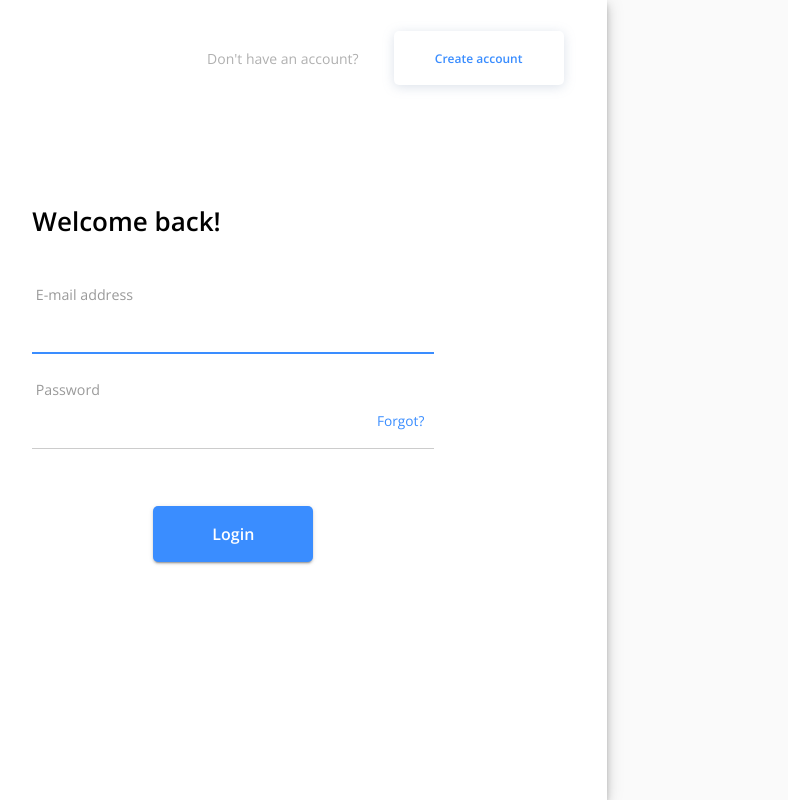
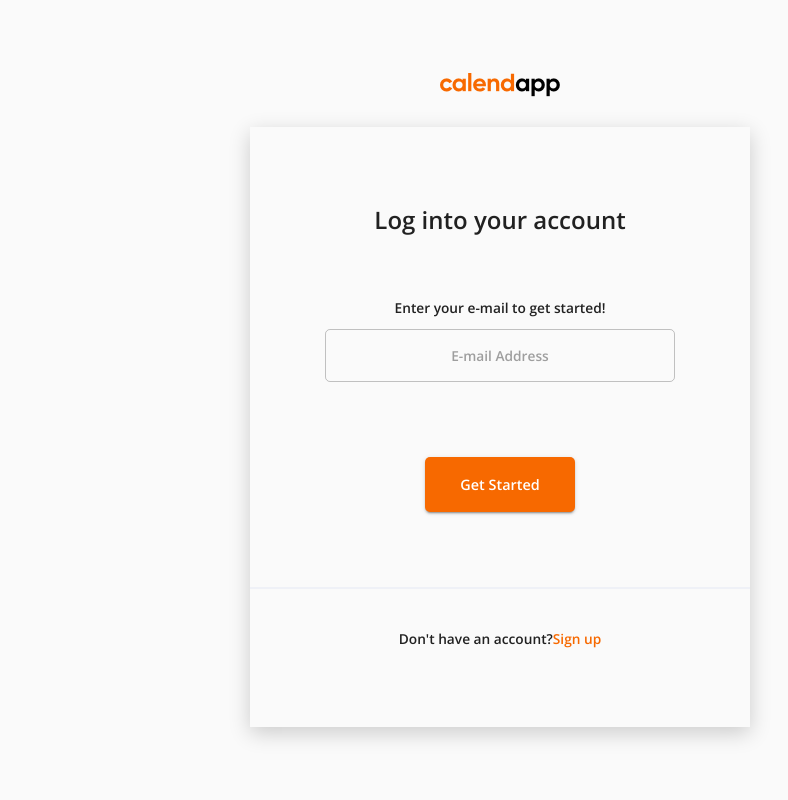
Before and after one commit to hatchways/team-long-john, a React (Create React App) app in the folder client/: page /login in a window 1280 px wide. Shown: the whole page, without its empty margins (140-928 px from the left). Built offline with nearby package versions, Linux system fonts and the light colour scheme.

Commit message:
Front-end skeleton with some structures to the event handlers complete for sign up and the log in pages.

```diff
--- a/client/src/pages/Login/Login.tsx
+++ b/client/src/pages/Login/Login.tsx
@@ -1,20 +1,21 @@
 import CssBaseline from '@material-ui/core/CssBaseline';
-import Paper from '@material-ui/core/Paper';
-import Box from '@material-ui/core/Box';
 import Grid from '@material-ui/core/Grid';
 import { FormikHelpers } from 'formik';
-import Typography from '@material-ui/core/Typography';
 import useStyles from './useStyles';
 import login from '../../helpers/APICalls/login';
-import LoginForm from './LoginForm/LoginForm';
-import AuthHeader from '../../components/AuthHeader/AuthHeader';
 import { useAuth } from '../../context/useAuthContext';
 import { useSnackBar } from '../../context/useSnackbarContext';
+import GetStarted from '../helper/GetStarted/GetStarted';
+import AuthenticateMenu from '../helper/AuthenticateMenu/AuthenticateMenu';
+import React from 'react';
 
 export default function Login(): JSX.Element {
   const classes = useStyles();
   const { updateLoginContext } = useAuth();
   const { updateSnackBarMessage } = useSnackBar();
+
+  const [validated, setValidated] = React.useState(false);
+  const [userEmail, setUserEmail] = React.useState('');
 
   const handleSubmit = (
     { email, password }: { email: string; password: string },
@@ -36,25 +37,34 @@ export default function Login(): JSX.Element {
     });
   };
 
+  const textChange = (event: React.FormEvent<HTMLInputElement | HTMLTextAreaElement>) => {
+    setUserEmail(event.currentTarget.value);
+  };
+
+  const initiateLogIn = () => {
+    // We need to check if there is an account with the associated userEmail.
+    // If there is, then turn validated to true.
+    // For now, it will always be changed to true for test purposes.
+    setValidated(true);
+  };
+
+  const googleAuth = () => {
+    // Authentication with google should be done here.
+  };
+
+  const diffEmail = () => {
+    // This event handler is invoked when the user wants to choose a different email.
+    setValidated(false);
+  };
+
   return (
     <Grid container component="main" className={classes.root}>
       <CssBaseline />
-      <Grid item xs={12} sm={8} md={7} elevation={6} component={Paper} square>
-        <Box className={classes.authWrapper}>
-          <AuthHeader linkTo="/signup" asideText="Don't have an account?" btnText="Create account" />
-          <Box width="100%" maxWidth={450} p={3} alignSelf="center">
-            <Grid container>
-              <Grid item xs>
-                <Typography className={classes.welcome} component="h1" variant="h5">
-                  Welcome back!
-                </Typography>
-              </Grid>
-            </Grid>
-            <LoginForm handleSubmit={handleSubmit} />
-          </Box>
-          <Box p={1} alignSelf="center" />
-        </Box>
-      </Grid>
+      {validated ? (
+        <AuthenticateMenu signup={false} email={userEmail} google={googleAuth} diffEmail={diffEmail} />
+      ) : (
+        <GetStarted signup={false} redirTarget="/signup" textChange={textChange} initiater={initiateLogIn} />
+      )}
     </Grid>
   );
 }
--- a/client/src/pages/SignUp/SignUp.tsx
+++ b/client/src/pages/SignUp/SignUp.tsx
@@ -1,20 +1,21 @@
 import CssBaseline from '@material-ui/core/CssBaseline';
-import Paper from '@material-ui/core/Paper';
-import Box from '@material-ui/core/Box';
 import Grid from '@material-ui/core/Grid';
 import { FormikHelpers } from 'formik';
-import Typography from '@material-ui/core/Typography';
 import useStyles from './useStyles';
 import register from '../../helpers/APICalls/register';
-import SignUpForm from './SignUpForm/SignUpForm';
-import AuthHeader from '../../components/AuthHeader/AuthHeader';
 import { useAuth } from '../../context/useAuthContext';
 import { useSnackBar } from '../../context/useSnackbarContext';
+import React from 'react';
+import GetStarted from '../helper/GetStarted/GetStarted';
+import AuthenticateMenu from '../helper/AuthenticateMenu/AuthenticateMenu';
 
 export default function Register(): JSX.Element {
   const classes = useStyles();
   const { updateLoginContext } = useAuth();
   const { updateSnackBarMessage } = useSnackBar();
+
+  const [validated, setValidated] = React.useState(false);
+  const [userEmail, setUserEmail] = React.useState('');
 
   const handleSubmit = (
     { username, email, password }: { email: string; password: string; username: string },
@@ -37,25 +38,34 @@ export default function Register(): JSX.Element {
     });
   };
 
+  const textChange = (event: React.FormEvent<HTMLInputElement | HTMLTextAreaElement>) => {
+    setUserEmail(event.currentTarget.value);
+  };
+
+  const initiateSignUp = () => {
+    // We need to check if there is already an account with the associated userEmail.
+    // If there is none, then turn validated to true.
+    // For now, it will always be changed to true for test purposes.
+    setValidated(true);
+  };
+
+  const googleAuth = () => {
+    // Authentication with google should be done here.
+  };
+
+  const diffEmail = () => {
+    // This event handler is invoked when the user wants to choose a different email.
+    setValidated(false);
+  };
+
   return (
     <Grid container component="main" className={classes.root}>
       <CssBaseline />
-      <Grid item xs={12} sm={8} md={7} elevation={6} component={Paper} square>
-        <Box className={classes.authWrapper}>
-          <AuthHeader linkTo="/login" asideText="Already have an account?" btnText="Login" />
-          <Box width="100%" maxWidth={450} p={3} alignSelf="center">
-            <Grid container>
-              <Grid item xs>
-                <Typography className={classes.welcome} component="h1" variant="h5">
-                  Create an account
-                </Typography>
-              </Grid>
-            </Grid>
-            <SignUpForm handleSubmit={handleSubmit} />
-          </Box>
-          <Box p={1} alignSelf="center" />
-        </Box>
-      </Grid>
+      {validated ? (
+        <AuthenticateMenu signup={true} email={userEmail} google={googleAuth} diffEmail={diffEmail} />
+      ) : (
+        <GetStarted signup={true} redirTarget="/login" textChange={textChange} initiater={initiateSignUp} />
+      )}
     </Grid>
   );
 }
--- /dev/null
+++ b/client/src/pages/helper/AuthenticateMenu/AuthenticateMenu.tsx
@@ -0,0 +1,57 @@
+import Box from '@material-ui/core/Box';
+import Typography from '@material-ui/core/Typography';
+import useStyles from './useStyles';
+import logo from '../../../Images/logo.png';
+import Button from '@material-ui/core/Button';
+import Link from '@material-ui/core/Link';
+
+type simpleFunc = () => void;
+
+interface AuthProp {
+  signup: boolean;
+  email: string;
+  google: simpleFunc;
+  diffEmail: simpleFunc;
+}
+
+export default function AuthenticateMenu(prop: AuthProp): JSX.Element {
+  const classes = useStyles();
+  console.log(prop.email);
+
+  return (
+    <Box className={classes.wrapper}>
+      <img src={logo} className={classes.logo} />
+      <Box className={classes.mainContainer}>
+        <Box className={classes.mainContent}>
+          {prop.signup ? (
+            <Box>
+              <Typography className={classes.header}> Hi {prop.email}! </Typography>
+              <Typography className={classes.subHeader}>
+                The easiest way for you to sign up is with Google.
+                <br />
+                This will automatically connect your calendar so you can start using CalendApp right away!
+              </Typography>
+            </Box>
+          ) : (
+            <Box>
+              <Typography className={classes.header}> Welcome back, </Typography>
+              <Typography className={classes.header}> {prop.email} </Typography>
+              <Typography className={classes.subHeader} />
+            </Box>
+          )}
+          <Button className={classes.button} onClick={prop.google} variant="contained">
+            {prop.signup ? 'Sign up' : 'Login'} with Google
+          </Button>
+        </Box>
+        <Box className={classes.redirect}>
+          <Typography className={classes.redirectText}>
+            Want to use different email?
+            <Link component={Button} onClick={prop.diffEmail} className={classes.link}>
+              Click here
+            </Link>
+          </Typography>
+        </Box>
+      </Box>
+    </Box>
+  );
+}
--- /dev/null
+++ b/client/src/pages/helper/AuthenticateMenu/useStyles.ts
@@ -0,0 +1,73 @@
+import { makeStyles } from '@material-ui/core/styles';
+
+const useStyles = makeStyles(() => ({
+  root: {
+    minHeight: '100vh',
+    '& .MuiInput-underline:before': {
+      borderBottom: '1.2px solid rgba(0, 0, 0, 0.2)',
+    },
+  },
+  wrapper: {
+    position: 'relative',
+    margin: 'auto',
+  },
+  logo: {
+    display: 'block',
+    marginLeft: 'auto',
+    marginRight: 'auto',
+  },
+  mainContainer: {
+    width: '500px',
+    position: 'relative',
+    marginTop: '30px',
+    boxShadow: '0 6px 20px 0 rgba(0, 0, 0, 0.19)',
+  },
+  mainContent: {
+    marginTop: '30px',
+    margin: '75px',
+    paddingTop: '75px',
+  },
+  header: {
+    marginLeft: '30px',
+    marginRight: '30px',
+    textAlign: 'center',
+    fontWeight: 'bold',
+    fontSize: '2em',
+  },
+  subHeader: {
+    textAlign: 'center',
+    fontWeight: 'bold',
+    color: 'gray',
+    marginTop: '30px',
+    marginBottom: '30px',
+  },
+  button: {
+    display: 'block',
+    padding: '15px',
+    paddingLeft: '35px',
+    paddingRight: '35px',
+    marginTop: '75px',
+    marginBottom: '75px',
+    marginLeft: 'auto',
+    marginRight: 'auto',
+    fontWeight: 'bold',
+    fontSize: '1.2em',
+    color: 'white',
+    backgroundColor: '#F76900',
+  },
+  redirect: {
+    textAlign: 'center',
+    verticalAlign: 'middle',
+    padding: '40px',
+    borderTop: 'solid 2px',
+    borderColor: '#eff1f7',
+  },
+  redirectText: {
+    fontWeight: 'bold',
+  },
+  link: {
+    color: '#F76900',
+  },
+}));
+
+export default useStyles;
--- /dev/null
+++ b/client/src/pages/helper/GetStarted/GetStarted.tsx
@@ -0,0 +1,59 @@
+import Box from '@material-ui/core/Box';
+import Typography from '@material-ui/core/Typography';
+import useStyles from './useStyles';
+import logo from '../../../Images/logo.png';
+import TextField from '@material-ui/core/TextField';
+import Button from '@material-ui/core/Button';
+import Link from '@material-ui/core/Link';
+import { Link as reactLink } from 'react-router-dom';
+
+type textChangeFunc = (args: React.FormEvent<HTMLInputElement | HTMLTextAreaElement>) => void;
+type initiaterFunc = () => void;
+
+interface GSProp {
+  signup: boolean;
+  redirTarget: string;
+  textChange: textChangeFunc;
+  initiater: initiaterFunc;
+}
+
+export default function GetStarted(prop: GSProp): JSX.Element {
+  const classes = useStyles();
+
+  return (
+    <Box className={classes.wrapper}>
+      <img src={logo} className={classes.logo} />
+      <Box className={classes.mainContainer}>
+        <Box className={classes.mainContent}>
+          <Typography className={classes.header}>
+            {prop.signup ? 'Sign up with CalendApp' : 'Log into your account'}
+          </Typography>
+          <Typography className={classes.subHeader}> Enter your e-mail to get started! </Typography>
+          <TextField
+            className={classes.textField}
+            onChange={prop.textChange}
+            placeholder="E-mail Address"
+            variant="outlined"
+            fullWidth
+            InputProps={{
+              classes: {
+                input: classes.textFieldContent,
+              },
+            }}
+          />
+          <Button className={classes.button} onClick={prop.initiater} variant="contained">
+            Get Started
+          </Button>
+        </Box>
+        <Box className={classes.redirect}>
+          <Typography className={classes.redirectText}>
+            {prop.signup ? 'Already have an account?' : "Don't have an account?"}
+            <Link component={reactLink} to={prop.redirTarget} className={classes.link}>
+              {prop.signup ? 'Log In' : 'Sign up'}
+            </Link>
+          </Typography>
+        </Box>
+      </Box>
+    </Box>
+  );
+}
--- /dev/null
+++ b/client/src/pages/helper/GetStarted/useStyles.ts
@@ -0,0 +1,81 @@
+import { makeStyles } from '@material-ui/core/styles';
+
+const useStyles = makeStyles(() => ({
+  root: {
+    minHeight: '100vh',
+    '& .MuiInput-underline:before': {
+      borderBottom: '1.2px solid rgba(0, 0, 0, 0.2)',
+    },
+  },
+  wrapper: {
+    position: 'relative',
+    margin: 'auto',
+  },
+  logo: {
+    display: 'block',
+    marginLeft: 'auto',
+    marginRight: 'auto',
+  },
+  mainContainer: {
+    height: '600px',
+    width: '500px',
+    position: 'relative',
+    marginTop: '30px',
+    boxShadow: '0 6px 20px 0 rgba(0, 0, 0, 0.19)',
+  },
+  mainContent: {
+    marginTop: '30px',
+    margin: '75px',
+    paddingTop: '75px',
+  },
+  header: {
+    marginLeft: '30px',
+    marginRight: '30px',
+    marginBottom: '60px',
+    textAlign: 'center',
+    fontWeight: 'bold',
+    fontSize: '2em',
+  },
+  subHeader: {
+    textAlign: 'center',
+    fontWeight: 'bold',
+    marginBottom: '10px',
+  },
+  textField: {
+    marginLeft: 'auto',
+    marginRight: 'auto',
+  },
+  textFieldContent: {
+    textAlign: 'center',
+    fontWeight: 'bold',
+  },
+  button: {
+    display: 'block',
+    padding: '15px',
+    paddingLeft: '35px',
+    paddingRight: '35px',
+    marginTop: '75px',
+    marginBottom: '75px',
+    marginLeft: 'auto',
+    marginRight: 'auto',
+    fontWeight: 'bold',
+    fontSize: '1.2em',
+    color: 'white',
+    backgroundColor: '#F76900',
+  },
+  redirect: {
+    textAlign: 'center',
+    verticalAlign: 'middle',
+    padding: '40px',
+    borderTop: 'solid 2px',
+    borderColor: '#eff1f7',
+  },
+  redirectText: {
+    fontWeight: 'bold',
+  },
+  link: {
+    color: '#F76900',
+  },
+}));
+
+export default useStyles;
```
